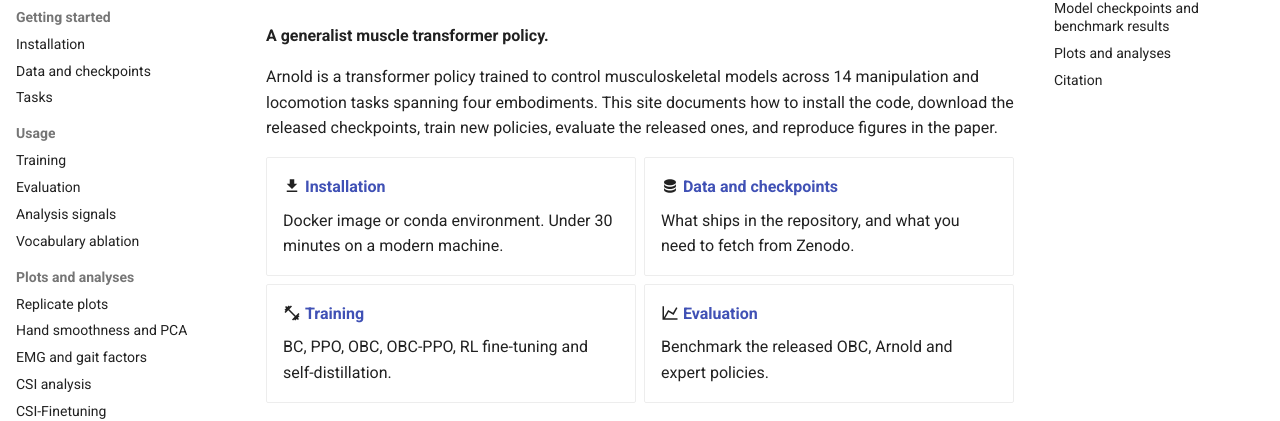
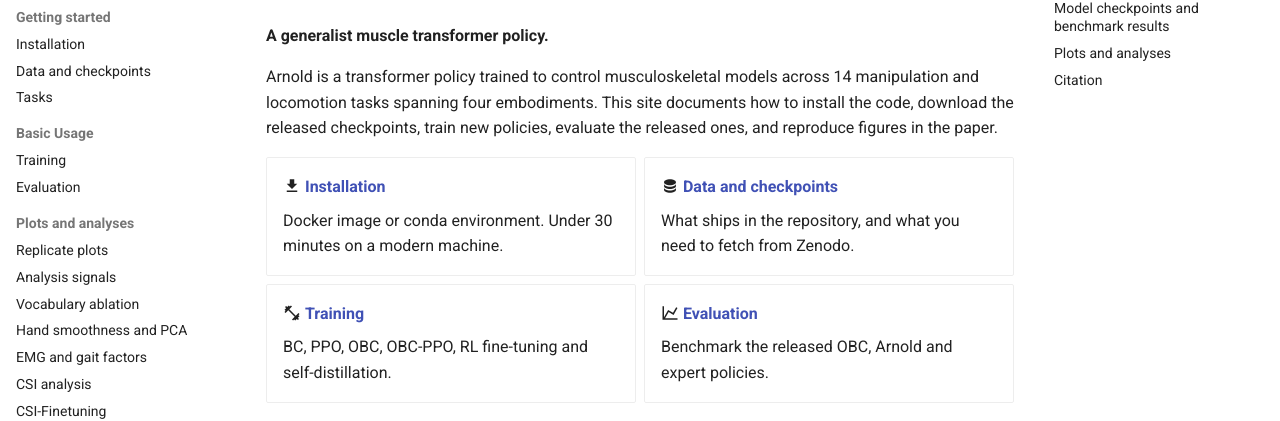
Before and after one commit to amathislab/arnold, an MkDocs documentation site: the page built from docs/index.md, in a window 1280 px wide. Shown: the part 157-578 px from the top of the page. Built offline with MkDocs 1.6.1 and Material for MkDocs 9.7.7, drawn with Linux system fonts in a browser that asks for light colours; comment, search, counter and statistics services are not loaded.

Commit message:
edited mkdocs

```diff
--- a/mkdocs.yml
+++ b/mkdocs.yml
@@ -47,13 +47,13 @@ nav:
       - Installation: installation.md
       - Data and checkpoints: data.md
       - Tasks: tasks.md
-  - Usage:
+  - Basic Usage:
       - Training: training.md
       - Evaluation: evaluation.md
+  - Plots and analyses:
+      - Replicate plots: replicate-plots.md
       - Analysis signals: signals.md
       - Vocabulary ablation: vocabulary-ablation.md
-  - Plots and analyses:
-      - Replicate plots: replicate-plots.md
       - Hand smoothness and PCA: hand-analysis.md
       - EMG and gait factors: emg-analysis.md
       - CSI analysis: csi-analysis.md
```
